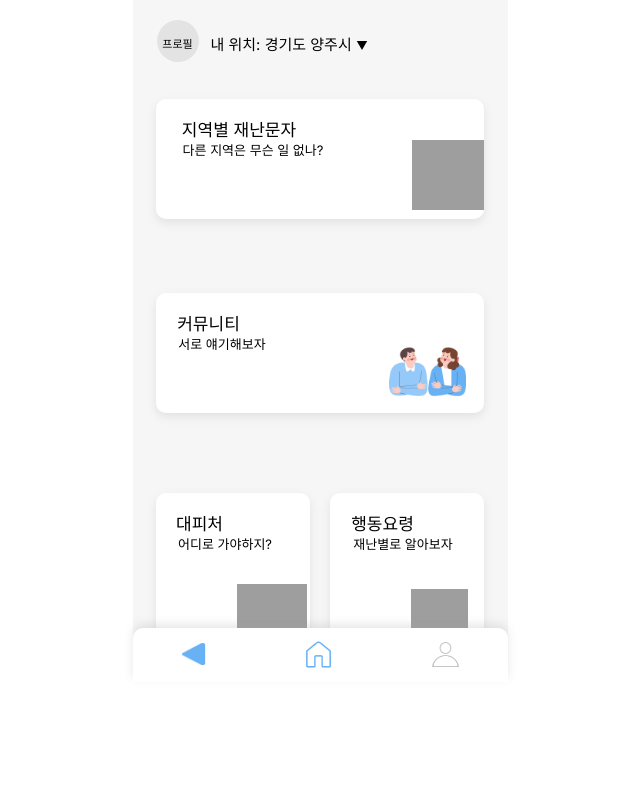
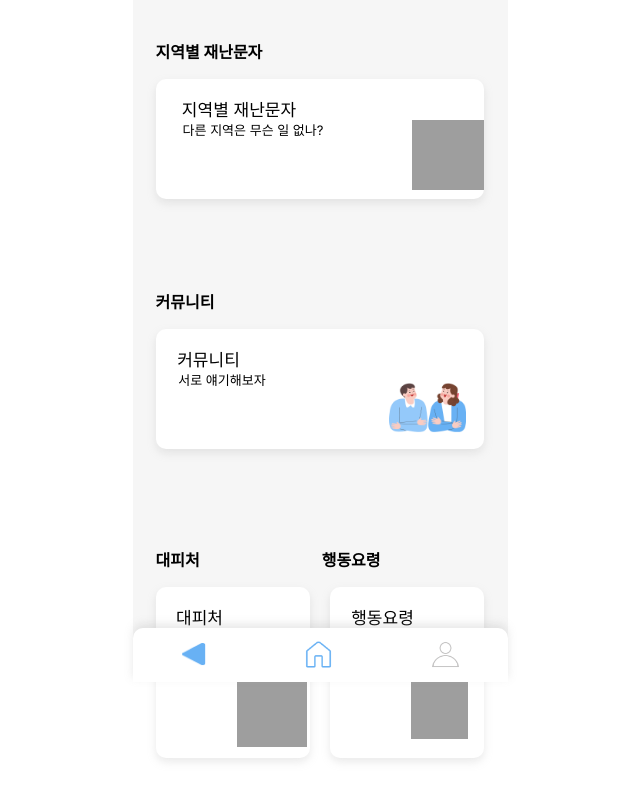
Before and after one commit to hyojeongindeyo/Disaster_alert_hihi, a Django app: page / in a window 1280 px wide. Shown: the part 118-916 px from the top of the page, without its empty margins (320-960 px from the left). Before the commit the page ends 786 px from the top, so only its background shows below. Run offline with Django 3.2, Linux system fonts and the light colour scheme; data comes from the database, SQL or seed files in the repository; grey boxes are pictures that could not be loaded.

Commit message:
main_page.css/html edit

```diff
--- a/boards/templates/boards/board_main_page.html
+++ b/boards/templates/boards/board_main_page.html
@@ -1,5 +1,6 @@
 <!DOCTYPE html>
 <html lang="en">
+
 <head>
     <meta charset="UTF-8">
     <meta name="viewport" content="width=device-width, initial-scale=1.0">
@@ -7,6 +8,7 @@
     {% load static %}
     <link rel="stylesheet" href="{% static 'css/main_page.css' %}">
 </head>
+
 <body>
     <div class="container">
         <!-- <div class="nav-bar"></div> --> <!--!!! 지우기 !!!!-->
@@ -22,14 +24,13 @@
         </div>
         <!-- 위치 표시 -->
         <div class="location">
-            <div class="profile">
-                <p>프로필</p>
-            </div>
-            <p class="site"> 내 위치: 경기도 양주시 <img src="{% static 'image/polygon-1.svg' %}" alt=""></p>
+
+
         </div>
         <!-- 주요 서비스 -->
         <div class="content">
             <div class="content1">
+                <p>지역별 재난문자</p>
                 <a href="{% url 'region_all' %}">
                     <button id="content1">
                         <h5>지역별 재난문자</h5>
@@ -40,6 +41,7 @@
 
             </div>
             <div class="content2">
+                <p>커뮤니티</p>
                 <a href="{% url 'board_list' %}">
                     <button id="content2">
                         <h5>커뮤니티</h5>
@@ -47,6 +49,10 @@
                         <img src="{% static 'image/community.png' %}" alt="">
                     </button>
                 </a>
+            </div>
+            <div class="text">
+                <p class="text1">대피처</p>
+                <p class="text2">행동요령</p>
             </div>
             <div class="content34">
                 <a href="{% url 'shelter_enter' %}">
@@ -56,7 +62,6 @@
                         <img src="{% static 'image/shelter.svg' %}" alt="">
                     </button>
                 </a>
-
                 <a href="{% url 'actions' %}">
                     <button id="content4">
                         <h5>행동요령</h5>
@@ -93,4 +98,5 @@
         </div> <!-- 메뉴 하단바 div 끝-->
     </div>
 </body>
+
 </html>
--- a/static/css/main_page.css
+++ b/static/css/main_page.css
@@ -3,22 +3,28 @@
 body {
     margin: 0;
     padding: 0;
-    height: 100vh; /*추가*/
+    height: 100vh;
+    /*추가*/
 }
 
 .container {
     width: 375px;
-/* height: 790px;  */ /*지움*/
-    height: 100vh; /*추가*/
-    height: -webkit-fill-available; /*추가*/
-    height: fill-available; /*추가*/
+    /* height: 790px;  */
+    /*지움*/
+    height: 100vh;
+    /*추가*/
+    height: -webkit-fill-available;
+    /*추가*/
+    height: fill-available;
+    /*추가*/
     margin: 0 auto;
     position: relative;
     padding: 0;
     z-index: 0;
     font-family: 'Inter', sans-serif;
     background: #F6F6F6;
-    /* border: 1px solid gainsboro; */ /*지움*/
+    /* border: 1px solid gainsboro; */
+    /*지움*/
 }
 
 /* 상단 여백 지우기!!!*/
@@ -67,14 +73,15 @@ body {
     float: right;
     width: 18px;
     height: 18px;
-    margin-top: 4px;
+    transform: translateY(-19px);
 }
 
 .text {
     display: inline-block;
     position: relative;
     margin-top: 1.5px;
-    margin-right: 3px;
+    margin-right: 20px;
+
 }
 
 /*사진 블러처리*/
@@ -103,48 +110,13 @@ body {
 
 /* 프로필 / 내 위치 : ㅇㅇ시 부분 */
 
-.profile {
-    background-color: #E3E3E3;
-    width: 42px;
-    height: 42px;
-    border: none;
-    border-radius: 50%;
-    border: none;
-    margin-top: 21px;
-    text-align: center;
-    margin-left: 24px;
 
-
-}
-
-.profile>p {
-    font-family: Inter;
-    font-size: 11px;
-    font-style: normal;
-    font-weight: 400;
-    line-height: normal;
-    color: #000;
-    margin-top: 15px;
-
-
-}
-
-.site {
-    color: #000;
-    font-family: Inter;
-    font-size: 15px;
-    font-style: normal;
-    font-weight: 400;
-    line-height: normal;
-    margin-top: 34px;
-    margin-left: 12px;
-}
 
 
 
 .content {
     margin-left: 23px;
-    margin-top: 30px;
+    margin-top: 40px;
 }
 
 
@@ -159,12 +131,20 @@ body {
     border: none;
 }
 
+.content1>p {
+    font-size: 16px;
+    font-weight: bold;
+}
+
 #content1>img {
-    width: 72px; /*변경 52->72*/
-    height: 70px; /*변경 62->70*/
+    width: 72px;
+    /*변경 52->72*/
+    height: 70px;
+    /*변경 62->70*/
     flex-shrink: 0;
     transform: translateY(-79px);
-    margin-left: 250px; /*변경 234->250*/
+    margin-left: 250px;
+    /*변경 234->250*/
 }
 
 #content1>h5 {
@@ -206,12 +186,20 @@ body {
     border: none;
 }
 
+.content2>p {
+    font-size: 16px;
+    font-weight: bold;
+}
+
+
 #content2>img {
-    width: 77px; /*변경 57->77*/
+    width: 77px;
+    /*변경 57->77*/
     height: 77px;
     flex-shrink: 0;
     transform: translateY(-79px);
-    margin-left: 215px; /*변경 234 -> 215*/
+    margin-left: 215px;
+    /*변경 234 -> 215*/
 }
 
 
@@ -243,7 +231,10 @@ body {
 
 }
 
+
 /* 대피처 */
+
+
 #content3 {
     width: 154px;
     height: 171px;
@@ -256,11 +247,14 @@ body {
 }
 
 #content3>img {
-    width: 70px; /*변경 52-> 70*/
-    height: 70px; /*변경 62 -> 70*/
+    width: 70px;
+    /*변경 52-> 70*/
+    height: 70px;
+    /*변경 62 -> 70*/
     flex-shrink: 0;
     transform: translateY(-29px);
-    margin: 0px 6px 18px 75px; /*변경 원래 margin-left: 70px; 였음*/
+    margin: 0px 6px 18px 75px;
+    /*변경 원래 margin-left: 70px; 였음*/
 }
 
 #content3>h5 {
@@ -285,7 +279,8 @@ body {
     font-style: normal;
     font-weight: 400;
     line-height: normal;
-    margin-left: 9px; /*변경 10->9*/
+    margin-left: 9px;
+    /*변경 10->9*/
     transform: translateY(-30px);
 }
 
@@ -301,11 +296,14 @@ body {
 }
 
 #content4>img {
-    width: 57px; /*변경 52->57*/
-    height: 57px; /*변경 62->57*/
+    width: 57px;
+    /*변경 52->57*/
+    height: 57px;
+    /*변경 62->57*/
     flex-shrink: 0;
     transform: translateY(-29px);
-    margin: 5px 17px 18px 75px; /*변경 원래 margin-left: 70px; 였음*/
+    margin: 5px 17px 18px 75px;
+    /*변경 원래 margin-left: 70px; 였음*/
 }
 
 #content4>h5 {
@@ -330,14 +328,26 @@ body {
     font-style: normal;
     font-weight: 400;
     line-height: normal;
-    margin-left: 13px; /*변경 10->13*/
+    margin-left: 13px;
+    /*변경 10->13*/
     transform: translateY(-30px);
 }
 
 
 .content34 {
     display: flex;
+    flex-direction: row;
 
+
+}
+
+.text {
+    display: flex;
+    font-weight: bold;
+}
+
+.text2 {
+    margin-left: 122px;
 }
 
 /* 하단바 */
@@ -383,7 +393,7 @@ body {
     margin: 13px 0px;
 }
 
-.user > a > img:hover {
+.user>a>img:hover {
     content: url(../image/user_blue.png)
 }
 
```
